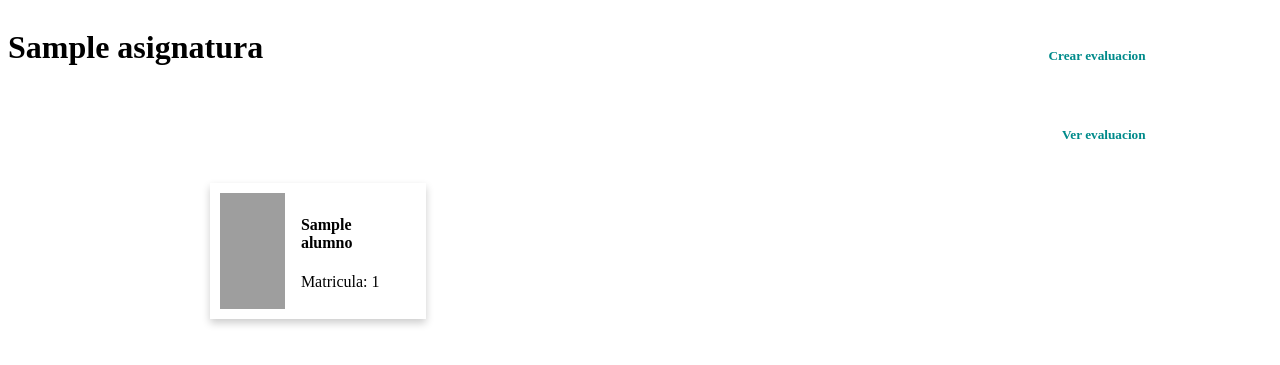
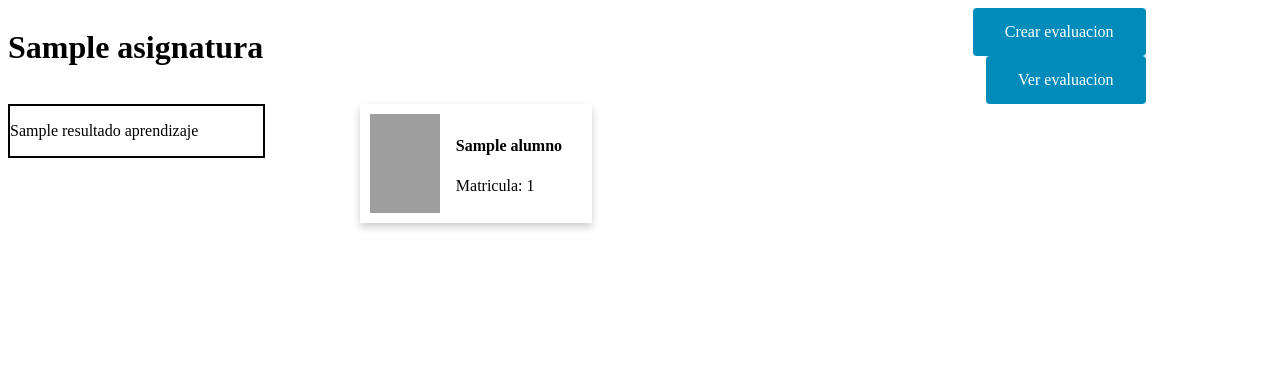
Before and after one commit to RodrigoEstay/Proyecto-IS2, a Flask app: page /asignatura/1/ in a window 1280 px wide. Shown: the top 365 px of the page. Run offline with Flask 2, Linux system fonts and the light colour scheme; a user stored in the database is signed in; tables that the repository leaves empty hold one stand-in row (values such as "Sample post"); a database or web service that is not in the repository returns one stand-in record (values such as "Sample title"); some libraries are stand-ins or nearby versions; grey boxes are pictures that could not be loaded.

Commit message:
cambios visuales

```diff
--- a/Sprint 2/main.py
+++ b/Sprint 2/main.py
@@ -38,7 +38,7 @@ def load_user(user_id):
 
 @app.route("/")
 def index():
-    return render_template("index.html")
+    return redirect(url_for('login'))
 
 @app.route('/asignatura/<codigoAsignatura>/addEval', methods = ['GET', 'POST'])
 def addEval(codigoAsignatura = None):
@@ -115,8 +115,8 @@ def infAsignatura(codigoAsignatura = None):
 	print(nombreas)
 	asignatura = {'codigo':codigoAsignatura,'nombre':nombreas}
 	alumnos = bd.get_listaAlumnosAsignaturaSemestre(con,codigoAsignatura,semester,year)
-
-	return render_template('infAsignatura.html',asignatura = asignatura, alumnos = alumnos)
+	RA = bd.get_ResultadosAsignatura(con,codigoAsignatura)
+	return render_template('infAsignatura.html',asignatura = asignatura, alumnos = alumnos,RAs = RA)
 
 
 if __name__ == "__main__":
--- a/Sprint 2/static/css/style.css
+++ b/Sprint 2/static/css/style.css
@@ -50,7 +50,7 @@ a:hover {
 	border:1px solid black;
 	margin: auto;
 	text-align:center;
-	padding: 5px;
+
 }
 .RA-check{
 	width:20%;
@@ -68,7 +68,7 @@ a:hover {
 	grid-template-columns: repeat(3, 1fr);
 	grid-gap: 30px;
 
-	margin: 0 10% 0 20%;
+	margin: 0 10% 0 10%;
 
 }
 
@@ -79,9 +79,10 @@ a:hover {
 }
 
 .sidebar{
-
+	border:2px solid black;
 	width: 20%;
 	float :left;
+	overflow: auto;
 }
 
 .detalles{
@@ -104,7 +105,7 @@ a:hover {
 }
 
 .content{
-	width: 80%;
+	width: 75%;
 	float: left;
 	height: auto;
 }
--- a/Sprint 2/templates/evaluacion/eval.html
+++ b/Sprint 2/templates/evaluacion/eval.html
@@ -10,7 +10,7 @@
 				<h1>Evaluacion {{ loop.index }}</h1>
 				{% set index = loop.index %}
 				<a class="action" href="{{ url_for('evaluacion.addScore', asignaturaID=asignatura['ID'], evalID=ev['id_evaluacion']) }}?evalIndex={{loop.index}}">Ingresar Puntaje</a>
-				<a class="action" id="evalModificar">Modificar</a>
+				<!--<a class="action" id="evalModificar">Modificar</a> -->
 				<a class="action" href="{{ url_for('evaluacion.addScore', asignaturaID=asignatura['ID'], evalID=ev['id_evaluacion']) }}?evalIndex={{loop.index}}" id="evalDetalles">Ver detalles</a>
 			</article>
 		</div>
--- a/Sprint 2/templates/infAsignatura.html
+++ b/Sprint 2/templates/infAsignatura.html
@@ -14,11 +14,11 @@
 
   			</div>
   			<div class = "opciones">
-            <a href="{{url_for('addEval', codigoAsignatura=asignatura.codigo)}}">
-  					<h5> Crear evaluacion</h5>
+            <a href="{{url_for('addEval', codigoAsignatura=asignatura.codigo)}}" class = "boton" >
+  					 Crear evaluacion
             </a>
-            <a href="{{url_for('evaluacion.evaluation', asignaturaID=asignatura.codigo)}}">
-  					 <h5> Ver evaluacion</h5>
+            <a href="{{url_for('evaluacion.evaluation', asignaturaID=asignatura.codigo)}}" class = "boton">
+  					  Ver evaluacion
             </a>
 
   			</div>
@@ -26,7 +26,9 @@
 
     	<div class = "row">
     		<div class = "sidebar">
-
+    			{% for ra in RAs %}
+            <p>{{ra.nombre}}</p>
+          {% endfor %}
     		</div>
     		<div class = "content">
     			<div class="wrapper">
```
Also changed, not shown: Sprint 2/templates/asignaturas.html (+3 -5 lines).
